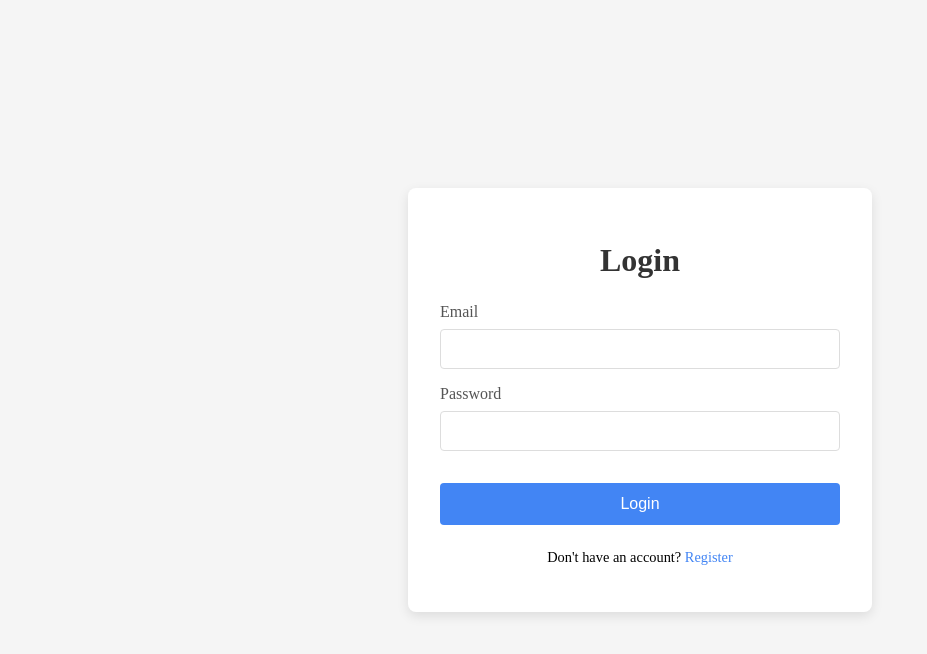
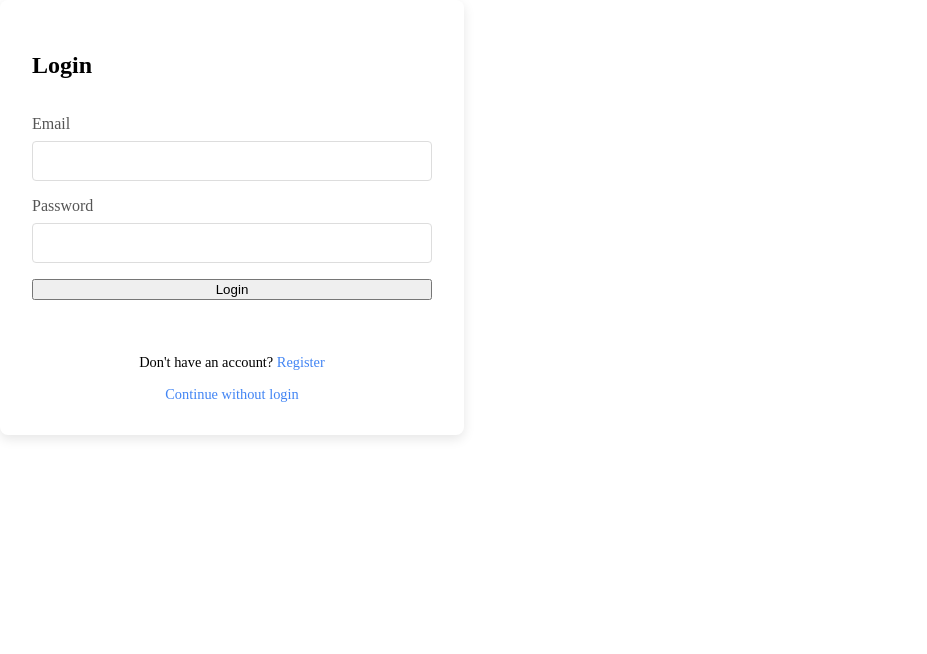
Before and after one commit to webdevmrpl/lateralthinking, a React (Create React App) app in the folder frontend/: page /login in a window 1280 px wide. Shown: the top 654 px of the page, without its empty margins (0-927 px from the left). Built offline with nearby package versions, Linux system fonts and the light colour scheme.

Commit message:
added guest user game implementation

```diff
--- a/frontend/src/App.js
+++ b/frontend/src/App.js
@@ -17,13 +17,7 @@ function App() {
                     <Route path="/register" element={<RegisterForm />} />
                     <Route path="/" element={<Home />}/>
                     <Route path="/game/:storyId" element={<Game />}/>
-                    <Route path="/leaderboard"
-                        element={
-                            <ProtectedRoute>
-                                <Leaderboard />
-                            </ProtectedRoute>
-                        }
-                    />
+                    <Route path="/leaderboard" element={<Leaderboard />}/>
                     <Route path="*" element={<Navigate to="/" />} />
                 </Routes>
             </AuthProvider>
--- a/frontend/src/Home.js
+++ b/frontend/src/Home.js
@@ -23,6 +23,8 @@ function Home() {
     }, []);
 
     const handleLogout = () => {
+        localStorage.removeItem('jwt_access_token');
+        localStorage.removeItem('jwt_refresh_token');
         logout();
     }
 
--- a/frontend/src/components/auth/LoginForm.js
+++ b/frontend/src/components/auth/LoginForm.js
@@ -28,17 +28,16 @@ const LoginForm = () => {
   };
 
   return (
-    <div className="auth-container">
     <div className="auth-form-container">
-        <h1>Login</h1>
-        {error && <div className="auth-error">{error}</div>}
+      <form className="auth-form" onSubmit={handleSubmit}>
+        <h2>Login</h2>
+        {error && <div className="error-message">{error}</div>}
 
-        <form className="auth-form" onSubmit={handleSubmit}>
         <div className="form-group">
           <label htmlFor="email">Email</label>
           <input
+            type="email"
             id="email"
-              type="email"
             value={email}
             onChange={(e) => setEmail(e.target.value)}
             required
@@ -48,31 +47,28 @@ const LoginForm = () => {
         <div className="form-group">
           <label htmlFor="password">Password</label>
           <input
+            type="password"
             id="password"
-              type="password"
             value={password}
             onChange={(e) => setPassword(e.target.value)}
             required
           />
         </div>
 
-          <button
-            type="submit"
-            className="auth-button"
-            disabled={isLoading}
-          >
+        <button type="submit" className="submit-btn" disabled={isLoading}>
           {isLoading ? 'Logging in...' : 'Login'}
         </button>
-        </form>
 
         <div className="auth-links">
           <p>
             Don't have an account? <Link to="/register">Register</Link>
           </p>
+          <Link to="/" className="continue-without-login">
+            Continue without login
+          </Link>
         </div>
-      </div>
+      </form>
     </div>
   );
-};
-
+}
 export default LoginForm;
--- a/frontend/src/contexts/AuthContext.js
+++ b/frontend/src/contexts/AuthContext.js
@@ -96,7 +96,6 @@ export const AuthProvider = ({ children }) => {
     removeToken();
     removeRefreshToken();
     setCurrentUser(null);
-    navigate('/login');
   };
 
   const value = {
```
Lines whose indentation alone changed are shown as unchanged.
